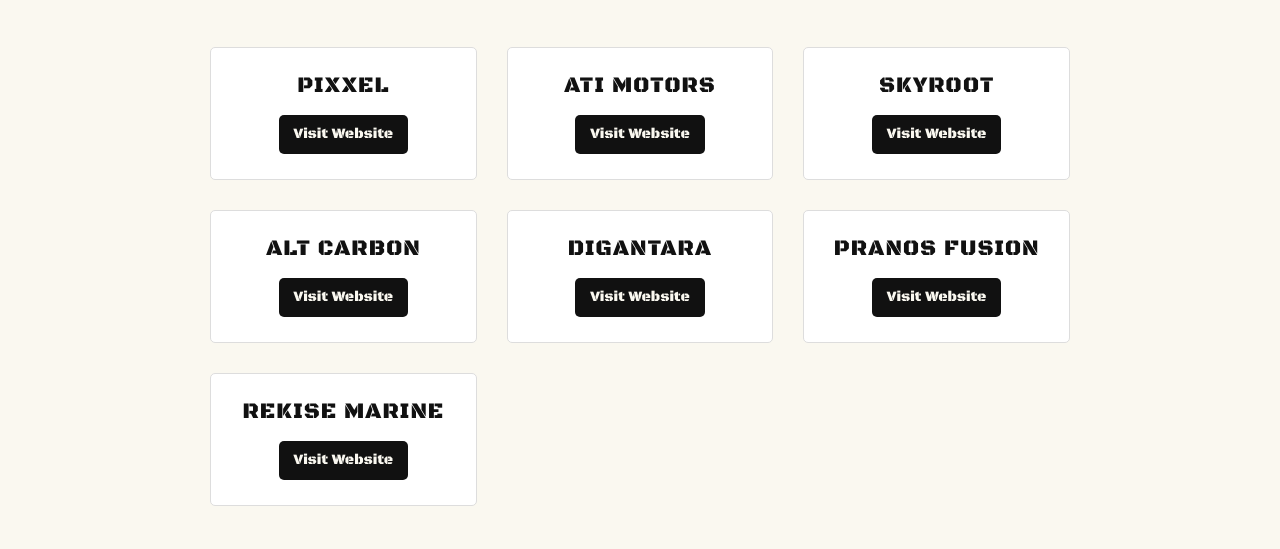
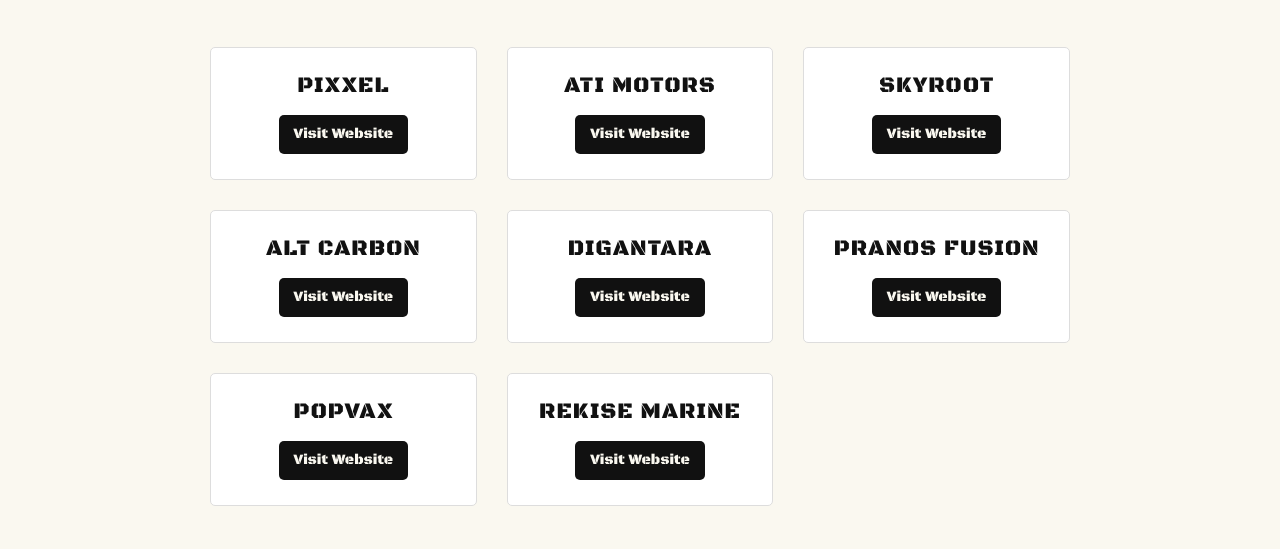
Before and after one commit to Khushhhi/g10-fellowship, a plain HTML site: page companies.html in a window 1280 px wide. Shown: the part 251-800 px from the top of the page. Drawn offline with Linux system fonts and the light colour scheme.

Commit message:
Update companies.html

```diff
--- a/companies.html
+++ b/companies.html
@@ -66,6 +66,12 @@
             <h3 class="company-name">Pranos Fusion</h3>
             <a href="https://www.pranosfusion.energy" class="company-link">Visit Website</a>
         </div>
+
+          <div class="company-card">
+            <h3 class="company-name">PopVax</h3>
+            <a href="https://popvax.com/" class="company-link">Visit Website</a>
+        </div>
+
           <div class="company-card">
             <h3 class="company-name">RekiSe Marine</h3>
             <a href="https://www.linkedin.com/company/rekise/" class="company-link">Visit Website</a>
```
